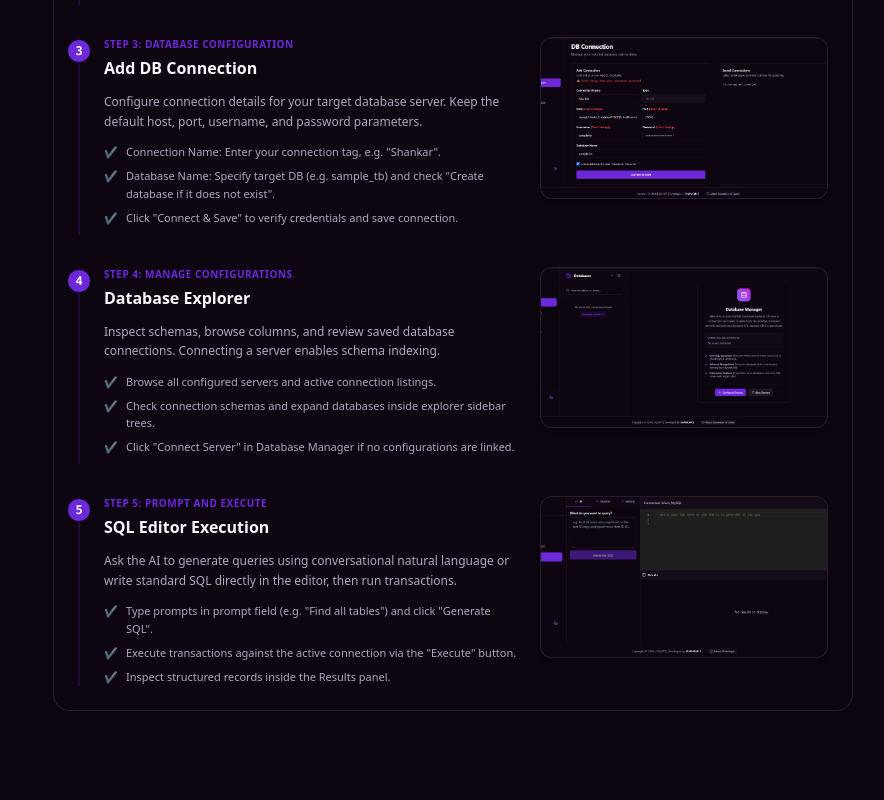
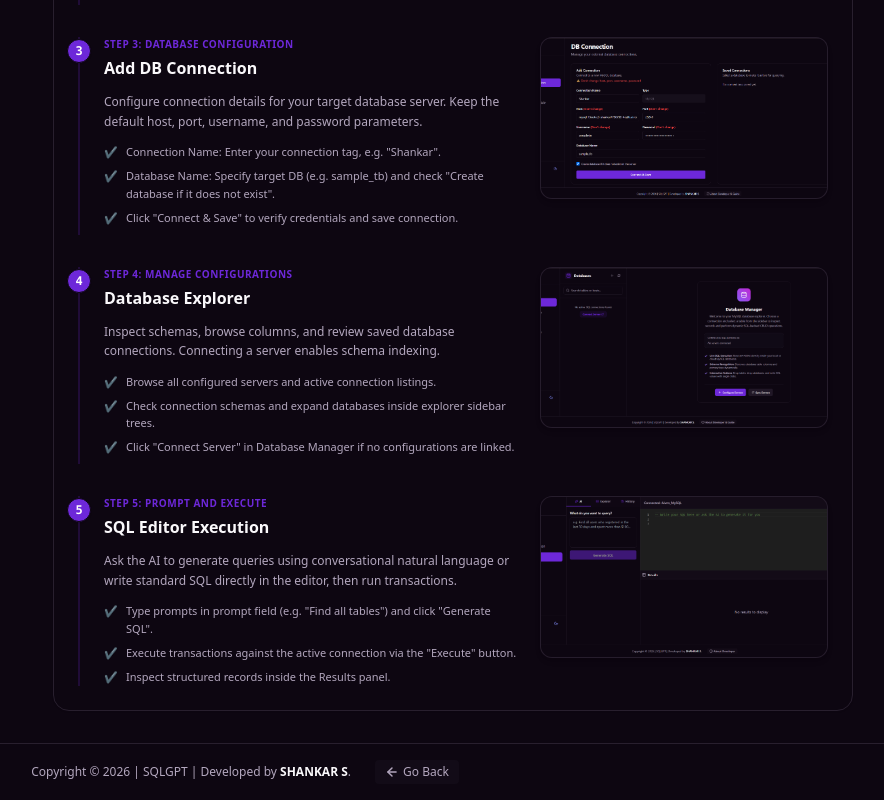
Before and after one commit to Shankarrc/SQL_GPT, a React (Vite) app in the folder client/: page /about in a window 1280 px wide. Shown: the part 723-1523 px from the top of the page, without its empty margins (395-1279 px from the left). Before the commit the page ends 1466 px from the top, so only its background shows below. Built offline with nearby package versions, Linux system fonts and the light colour scheme; no server answers.

Commit message:
fix: render Footer component at the bottom of public About page

```diff
--- a/client/src/pages/About.tsx
+++ b/client/src/pages/About.tsx
@@ -1,6 +1,7 @@
 import { Mail, Sparkles, ArrowLeft } from 'lucide-react';
 import { useNavigate } from 'react-router-dom';
 import { useThemeStore } from '../store/useThemeStore';
+import Footer from '../components/Footer';
 import devBanner from '../assets/dev_banner.png';
 import step1Verify from '../assets/step1_verify.png';
 import step2Config from '../assets/step2_config.png';
@@ -80,8 +81,8 @@ const About = () => {
   ];
 
   return (
-    <div className={`min-h-screen bg-background text-foreground overflow-y-auto ${theme}`}>
-      <div className="p-4 sm:p-8 space-y-8 max-w-7xl mx-auto">
+    <div className={`min-h-screen bg-background text-foreground overflow-y-auto ${theme} flex flex-col justify-between`}>
+      <div className="p-4 sm:p-8 space-y-8 max-w-7xl mx-auto flex-1 w-full">
       {/* Page Header */}
       <div className="flex items-start space-x-4">
         <button
@@ -252,8 +253,9 @@ const About = () => {
           </div>
         </div>
       </div>
+      </div>
+      <Footer />
     </div>
-  </div>
   );
 };
 
```
